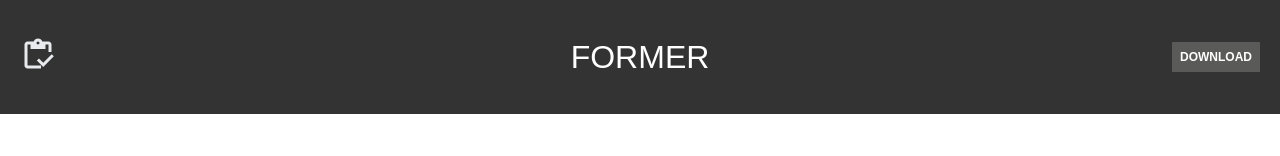
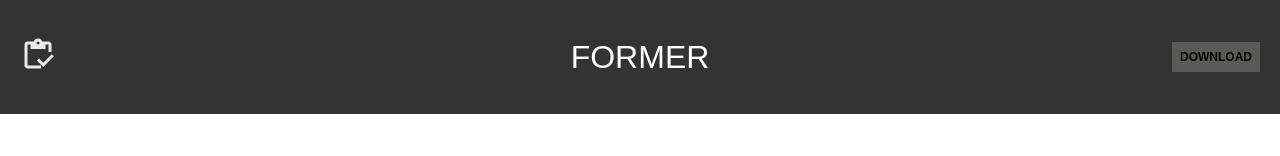
Before and after one commit to markohanesian/former-mso, a React (Create React App) app: page / in a window 1280 px wide. Shown: the top 156 px of the page. Built offline with nearby package versions, Linux system fonts and the light colour scheme.

Commit message:
Import theme, replace hard coded color

```diff
--- a/src/components/ExportButton.js
+++ b/src/components/ExportButton.js
@@ -1,11 +1,15 @@
 import React from "react";
 import html2canvas from "html2canvas";
 import jsPDF from "jspdf";
+import { useTheme } from "../theme/ThemeContext";
 
+const colors = useTheme;
+
+export default function ExportButton() {
   const buttonStyles = {
     border: "none",
     cursor: "pointer",
-  color: "#fff",
+    color: colors.primary,
     fontSize: "12px",
     fontFamily: "sans-serif",
     fontWeight: 700,
@@ -17,7 +21,6 @@ const buttonStyles = {
     padding: "8px",
   };
 
-export default function ExportButton() {
   const exportToPDF = async () => {
     const pdf = new jsPDF("p", "pt", "letter");
     const pdfWidth = pdf.internal.pageSize.getWidth();
@@ -79,4 +82,4 @@ export default function ExportButton() {
       Download
     </button>
   );
-};
+}
```
Lines whose indentation alone changed are shown as unchanged.
